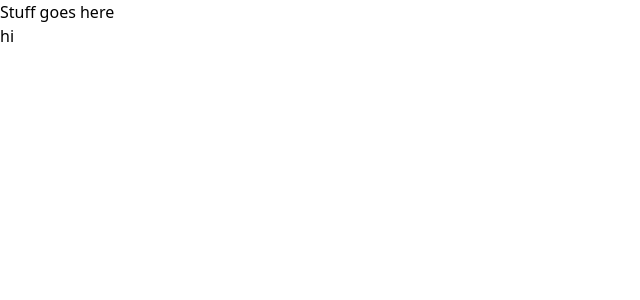
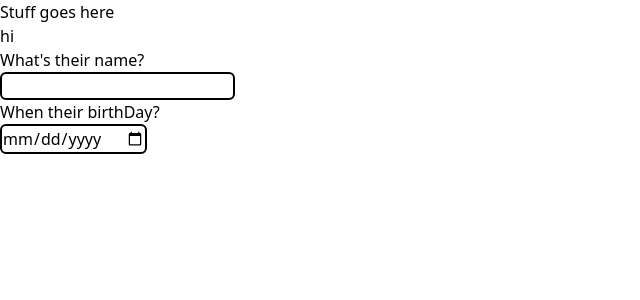
Before and after one commit to shubsmastan/anniversary-reminder, a React (Vite) app: page / in a window 1280 px wide. Shown: the top 300 px of the page, without its empty margins (0-640 px from the left). Built offline with nearby package versions, Linux system fonts and the light colour scheme.

Commit message:
bla blka bla

```diff
--- a/src/App.tsx
+++ b/src/App.tsx
@@ -1,5 +1,6 @@
 import { useState } from "react";
 import Interface from "./Interface";
+import Form from "./components/Form";
 
 function App() {
   return (
@@ -7,6 +8,7 @@ function App() {
       <div className="p-0 m-0">
         <p>Stuff goes here</p>
         <Interface />
+        <Form />
       </div>
     </>
   );
--- a/src/Interface.tsx
+++ b/src/Interface.tsx
@@ -1,6 +1,7 @@
 import React from "react";
 import { useSelector } from "react-redux";
 import { selectScreenMode } from "./store/mainSlice";
+// import Form from "./components/Form";
 
 const Interface = () => {
   const screenMode = useSelector(selectScreenMode);
--- /dev/null
+++ b/src/components/Form.tsx
@@ -0,0 +1,40 @@
+import React, { useState } from "react";
+
+const Form = () => {
+  const [name, setName] = useState("");
+  const [birtdayDate, setBirtdayDate] = useState("");
+
+  const handleChange = (e: React.ChangeEvent<HTMLInputElement>) => {
+    setName(e.target.value);
+    // console.log(value);
+  };
+
+  const onInput = (e: React.ChangeEvent<HTMLInputElement>) => {
+    setBirtdayDate(e.target.value);
+  };
+
+  return (
+    <>
+      <form>
+        <p>What's their name? </p>
+        <input
+          className="border-2 border-black rounded-md"
+          type="text"
+          id="name"
+          value={name}
+          onChange={handleChange}
+        />
+
+        <p>When their birthDay?</p>
+        <input
+          className="border-2 border-black rounded-md"
+          type="date"
+          id="dateInput"
+          value="{birtdayDate}"
+          onChange={onInput}></input>
+      </form>
+    </>
+  );
+};
+
+export default Form;
```
Also changed, not shown: 1 other file (tests, documents, lock files or other folders).
